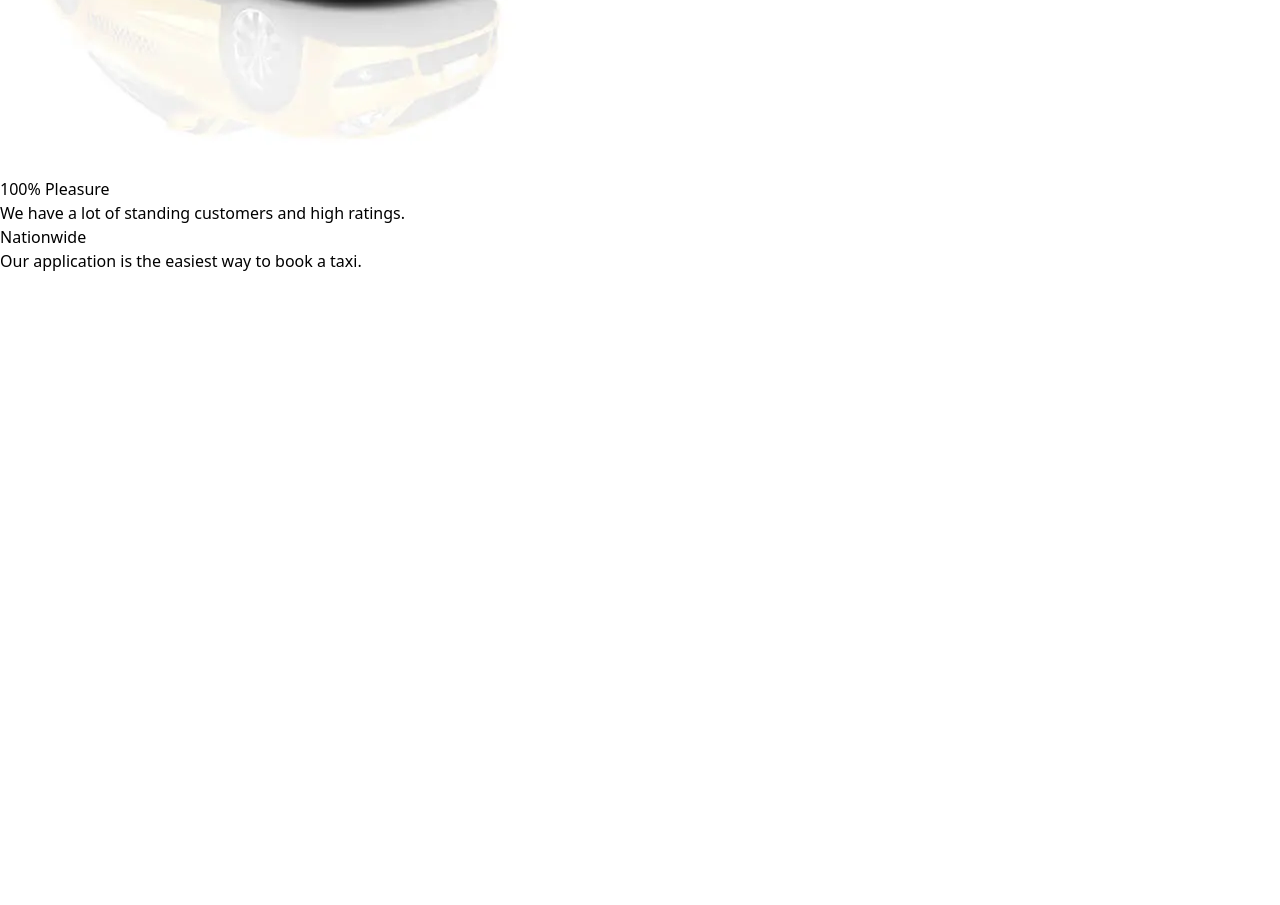
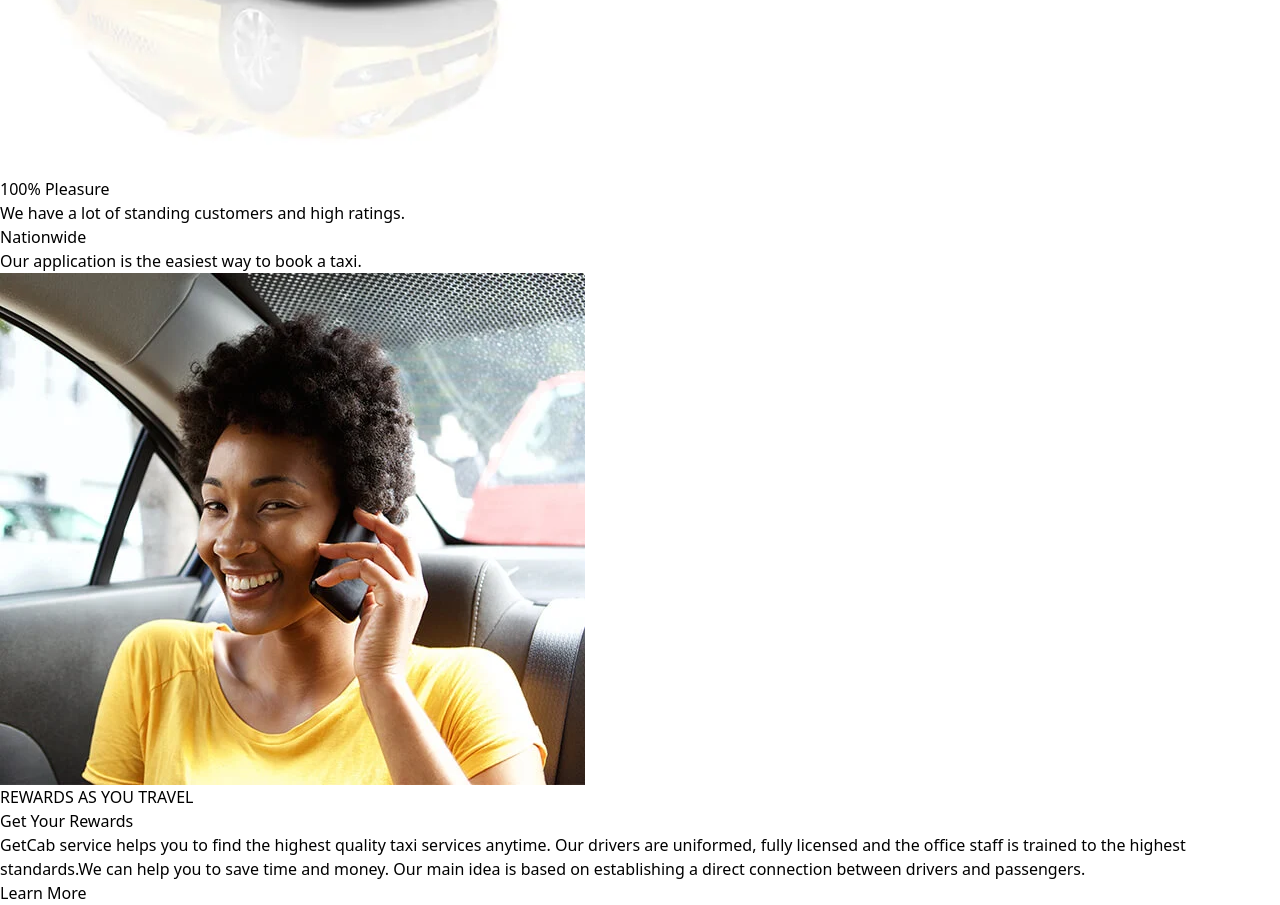
Before and after one commit to Loutani/vtc-template, a website: page index.html in a window 1280 px wide. Shown: the part 3772-4677 px from the top of the page. Before the commit the page ends 4045 px from the top, so only its background shows below. Drawn offline with Linux system fonts and the light colour scheme.

Commit message:
integrate the rewards section structure

```diff
--- a/index.html
+++ b/index.html
@@ -138,6 +138,7 @@
             </div>
         </div>
     </header>
+
     <section class="container mx-auto">
         <h4>WHAT WE OFFER</h4>
         <h2>Welcome To Us</h2>
@@ -225,6 +226,7 @@
             </div>
         </div>
     </section>
+
     <section class="container mx-auto">
         <img src="/assets/images/big-bg-phone.webp" alt="">
         <div>
@@ -239,6 +241,7 @@
             </a>
         </div>
     </section>
+
     <section class="container mx-auto">
         <h3>MAIN FEATURES</h3>
         <h2>Our Benefits</h2>
@@ -290,5 +293,17 @@
             </div>
         </div>
     </section>
+
+    <section class="container mx-auto">
+        <img src="./assets/images/woman.webp" alt="">
+        <div>
+            <h3>REWARDS AS YOU TRAVEL</h3>
+            <h2>Get Your Rewards</h2>
+            <p>GetCab service helps you to find the highest quality taxi services anytime. Our drivers are uniformed, fully licensed and the office staff is trained to the highest standards.We can help you to save time and money. Our main idea is based on establishing a direct connection between drivers and passengers.</p>
+            <button>Learn More</button>
+        </div>
+    </section>
+
+
 </body>
 </html>
```
